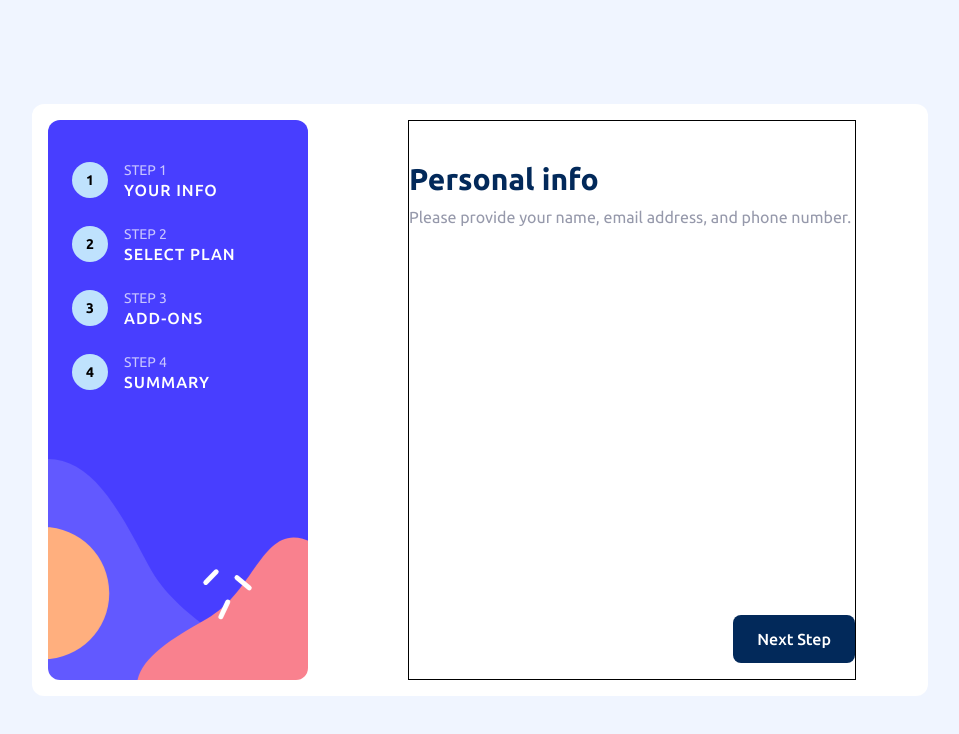
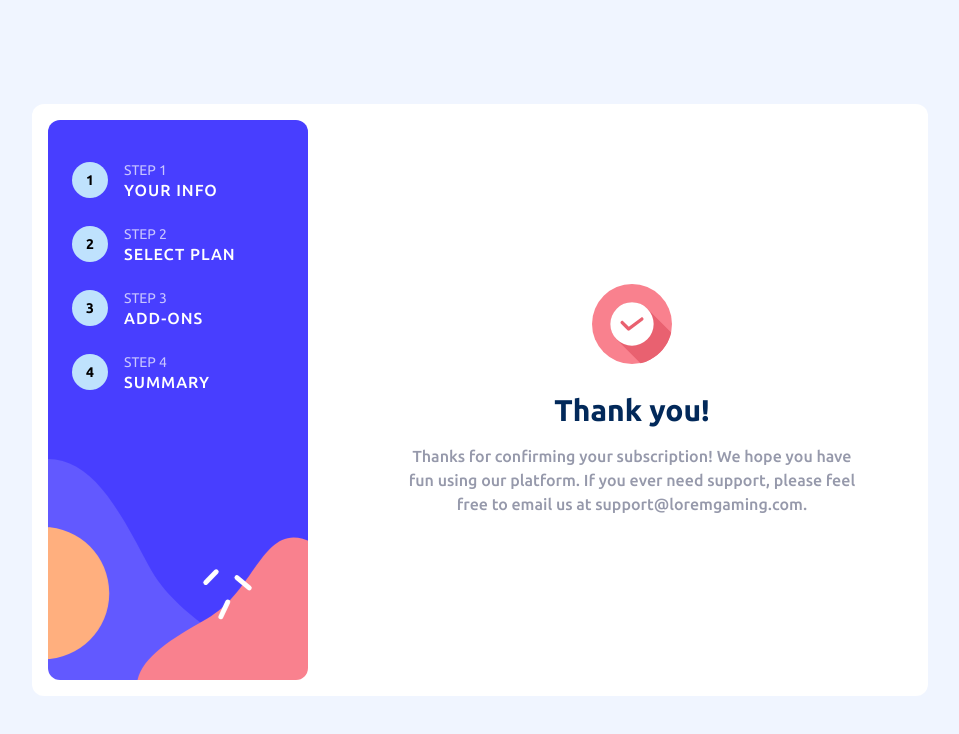
Before and after one commit to preetpalsinghkanda/multi-step-form, a React (Vite) app: page / in a window 1280 px wide. Shown: the top 734 px of the page, without its empty margins (160-1119 px from the left). Built offline with nearby package versions, Linux system fonts and the light colour scheme.

Commit message:
added thankyou component

```diff
--- a/src/components/Hero.jsx
+++ b/src/components/Hero.jsx
@@ -9,6 +9,7 @@ import FullPlan from "./main/step2/FullPlan.jsx";
 import AllAddOns from "./main/step3/AllAddOns.jsx";
 import Summary from "./main/step4/Summary.jsx";
 import MultiFormContext from "../context/Context.js";
+import Thankyou from "./main/step5/Thankyou.jsx";
 
 const Hero = () => {
   const { step, setStep } = useContext(MultiFormContext);
@@ -16,8 +17,8 @@ const Hero = () => {
     <div className=" flex p-4 gap-25  rounded-xl bg-white max-w-4xl mx-auto w-full">
       <SideBar />
 
-      <div className=" flex flex-col border w-full mr-14 justify-between">
-        <div>
+      <div className=" flex flex-col  w-full mr-14 justify-between">
+        {/* <div>
           <div className="">
             {step === 1 && (
               <StepHeading
@@ -55,13 +56,12 @@ const Hero = () => {
 
           </div>
 
-          {/* <AllInputs /> */}
-          {/* <FullPlan /> */}
-          {/* <AllAddOns/> */}
-          {/* <Summary/> */}
-        </div>
 
-        <div className={` flex items-center justify-between`}>
+
+
+        </div> */}
+
+        {/* <div className={` flex items-center justify-between`}>
           {step !== 1 ? (
             <Button
               btnName={"Go Back"}
@@ -81,7 +81,9 @@ const Hero = () => {
             btnPx={"px-6"}
             btnNext={"next"}
           />
-        </div>
+        </div> */}
+
+        <Thankyou/>
       </div>
 
     </div>
--- /dev/null
+++ b/src/components/main/step5/Thankyou.jsx
@@ -0,0 +1,20 @@
+import React from "react";
+import thankyouTick from "../../../assets/icon-thank-you.svg";
+
+const Thankyou = () => {
+  return (
+    <div className="gap-7 flex flex-col h-full justify-center items-center">
+      <img src={thankyouTick} alt="" />
+      <div className="flex items-center flex-col text-center gap-4">
+        <h5 className="text-3xl font-[600] text-[hsl(213,96%,18%)]">Thank you!</h5>
+        <p className="font-[500] text-[hsl(231,11%,63%)]">
+          Thanks for confirming your subscription! We hope you have fun using
+          our platform. If you ever need support, please feel free to email us
+          at support@loremgaming.com.
+        </p>
+      </div>
+    </div>
+  );
+};
+
+export default Thankyou;
```
Also changed, not shown: src/components/main/Button.jsx (+3 -5 lines).
